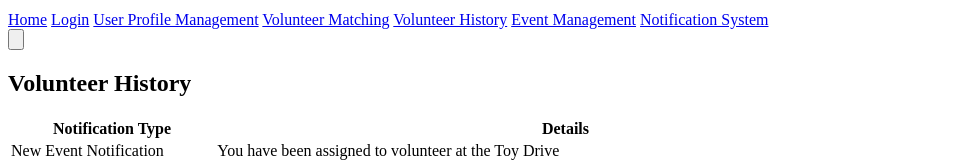
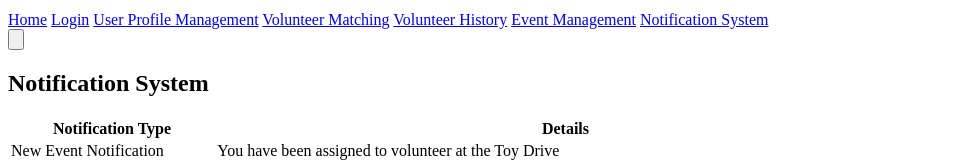
Before and after one commit to ChaseCotton/volunteer-management-webapp, a SvelteKit app: page /notificationSystem in a window 1280 px wide. Shown: the part 1315-1477 px from the top of the page, without its empty margins (0-969 px from the left). Built offline with nearby package versions, Linux system fonts and the light colour scheme.

Commit message:
Small tweak

```diff
--- a/src/routes/notificationSystem/+page.svelte
+++ b/src/routes/notificationSystem/+page.svelte
@@ -8,7 +8,7 @@
 ]
 </script>
 
-<h2 class="text-xl font-semibold mb-4 text-center">Volunteer History</h2>
+<h2 class="text-xl font-semibold mb-4 text-center">Notification System</h2>
 <div class="overflow-x-auto">
     <table class="table w-full bg-base-100">
       <thead>
--- a/src/routes/volunteerHistory/+page.svelte
+++ b/src/routes/volunteerHistory/+page.svelte
@@ -1,6 +1,6 @@
 <script>
   export const eventHistory = [
-    { name: "John Doe", event: "Community Cleanup", description: "Cleaning Up Trash", date: "2024-09-30", urgency: "High", skills: ["teamwork", "communication"], location: "Houston", participation: "yes", performance:8},
+    { name: "John Doe", event: "Community Cleanup", description: "Cleaning Up Trash", date: "2024-09-30", urgency: "High", skills: ["Teamwork", "Communication"], location: "Houston", participation: "yes", performance:8},
     { name: "John Doe", event: "Food Bank Support", description: "Sorting and packing food items", date: "2024-10-05", urgency: "Medium", skills: ["Reliability", "Teamwork"], location: "Los Angeles, CA", participation: "Yes", performance: 7 },
     { name: "John Doe", event: "Tree Planting Drive", description: "Planting trees in urban areas", date: "2024-10-10", urgency: "High", skills: ["Empathy", "Teamwork"], location: "Seattle, WA", participation: "Yes", performance: 9 },
     { name: "John Doe", event: "Senior Home Visits", description: "Spending time with elderly residents", date: "2024-10-15", urgency: "Low", skills: ["Communication", "Empathy"], location: "Chicago, IL", participation: "Yes", performance: 8 },
```
